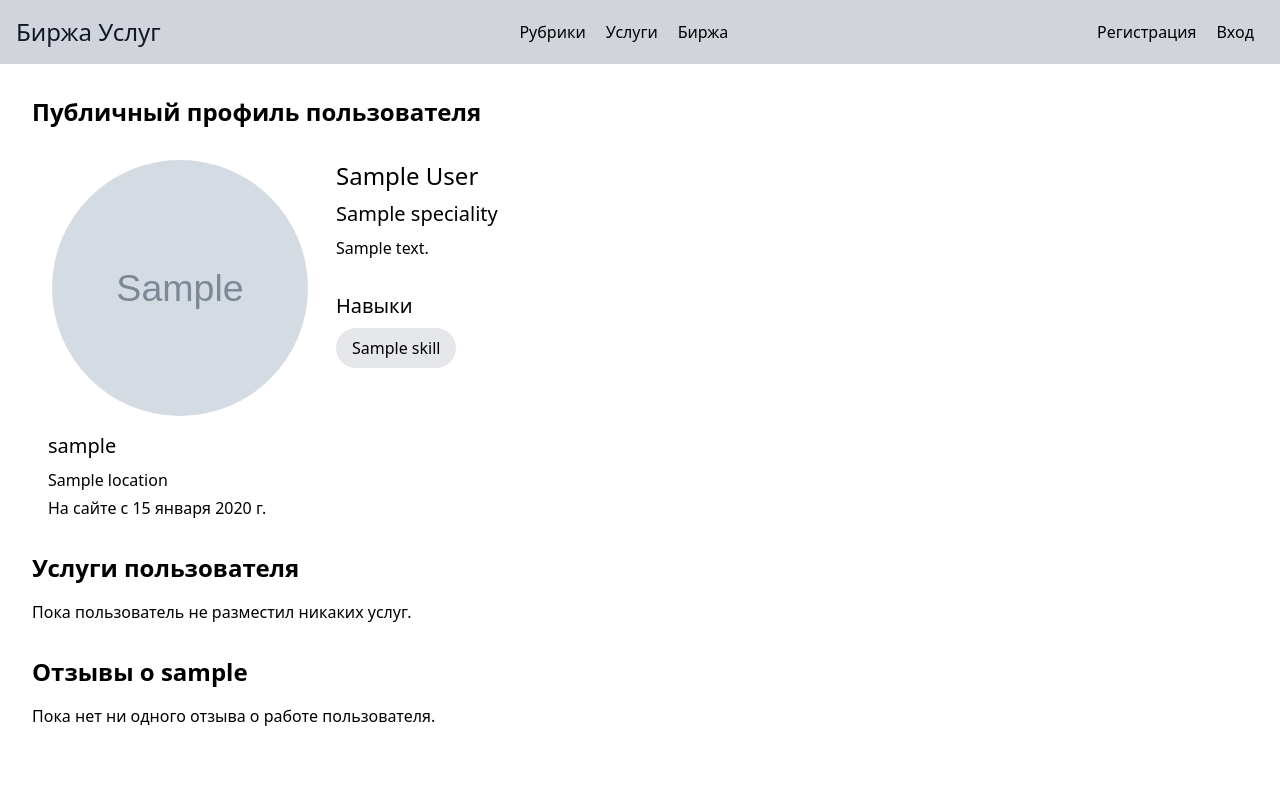
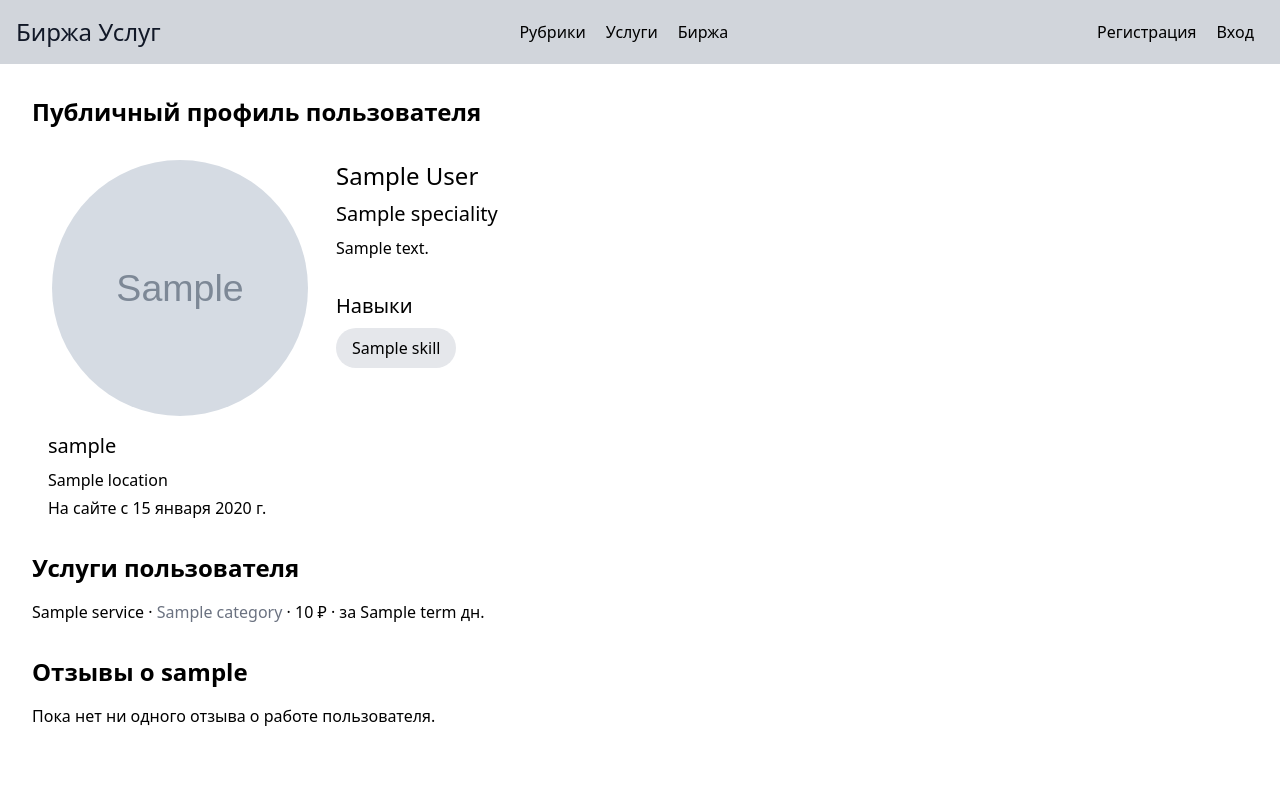
Before and after one commit to hazadus/services-exchange, a Django app: template src/templates/users/user_public_profile.html in a window 1280 px wide. Run offline with Django 5.2, Linux system fonts and the light colour scheme; the template is opened without the code that fills it: most values are stand-ins (such as "Sample title", 1, 10 or a date in 2020); grey boxes marked "Sample" are stand-in pictures; style sheets or scripts are compiled from the project's sources; parts of the project's set-up code (start-up, migrations or seed data) failed here and were passed over; some libraries are stand-ins or nearby versions.

Commit message:
feat: Add services list to public user profile.

```diff
--- a/src/templates/users/user_public_profile.html
+++ b/src/templates/users/user_public_profile.html
@@ -38,7 +38,21 @@
   </div>
 
   <h1 class="text-2xl font-semibold mb-4">Услуги пользователя</h1>
-  <p class="mb-8">Пока пользователь не разместил никаких услуг.</p>
+  {% if public_user.services.count == 0 %}
+    <p class="mb-8">Пока пользователь не разместил никаких услуг.</p>
+  {% else %}
+    <div class="flex flex-col mb-8">
+      {% for service in public_user.services.all %}
+        <div>
+          <a href="{% url 'services:detail' service.pk %}" class="hover:underline">
+            {{ service.title }}
+          </a> &middot;
+          <a href="{% url 'services:list' %}?category_id={{ service.category.pk }}" class="text-gray-500 hover:underline">{{ service.category.title }}</a> &middot;
+          {{ service.price }} ₽ &middot; за {{ service.term }} дн.
+        </div>
+      {% endfor %}
+    </div>
+  {% endif %}
 
   <h1 class="text-2xl font-semibold mb-4">Отзывы о {{ public_user.username }}</h1>
   <p class="mb-8">Пока нет ни одного отзыва о работе пользователя.</p>
--- a/src/users/selectors.py
+++ b/src/users/selectors.py
@@ -2,4 +2,8 @@ from users.models import CustomUser
 
 
 def get_user_by_username(username: str) -> CustomUser | None:
-    return CustomUser.objects.filter(username=username).first()
+    return (
+        CustomUser.objects.filter(username=username)
+        .prefetch_related("services", "services__category")
+        .first()
+    )
```
